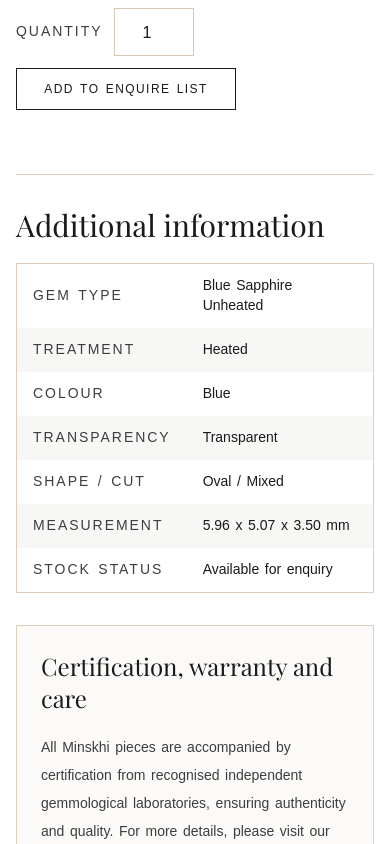
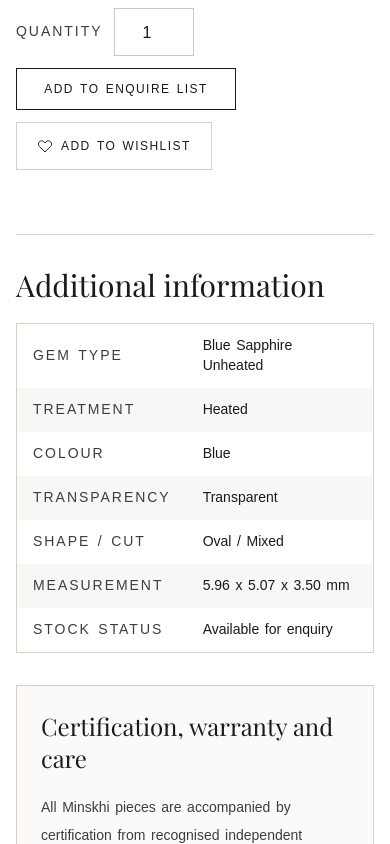
Before and after one commit to werahare/minskhi-next, a Next.js app: page /product/0-87-ct-unheated-blue-sapphire in a window 390 px wide. Shown: the part 1100-1944 px from the top of the page. Built offline with nearby package versions, Linux system fonts and the light colour scheme; a web font is replaced by a local one.

Commit message:
Add wishlist functionality

```diff
--- a/src/app/sitemap.ts
+++ b/src/app/sitemap.ts
@@ -15,6 +15,7 @@ export default function sitemap(): MetadataRoute.Sitemap {
     "/book-a-consultation",
     "/journal",
     "/contact",
+    "/wishlist",
     "/enquiry-list",
     ...Object.keys(staticPages).map((slug) => `/${slug}`),
     ...products.map((product) => `/product/${product.slug}`),
--- /dev/null
+++ b/src/app/wishlist/page.tsx
@@ -0,0 +1,20 @@
+import { WishlistList } from "@/components/wishlist/WishlistList";
+import { products } from "@/lib/products";
+import { pageMetadata } from "@/lib/seo";
+
+export const metadata = pageMetadata("Wishlist", "Review your saved Minskhi pieces.", "/wishlist");
+
+export default function WishlistPage() {
+  return (
+    <section className="container-shell py-16">
+      <p className="text-xs uppercase tracking-[0.24em] text-gold">Saved pieces</p>
+      <h1 className="mt-3 font-serif text-5xl">Wishlist</h1>
+      <p className="mt-4 max-w-2xl text-sm leading-7 text-mink">
+        Save favourite gemstones and jewellery while browsing, then add selected pieces to your enquiry list.
+      </p>
+      <div className="mt-10">
+        <WishlistList products={products} />
+      </div>
+    </section>
+  );
+}
--- a/src/components/layout/Header.tsx
+++ b/src/components/layout/Header.tsx
@@ -5,6 +5,7 @@ import Image from "next/image";
 import { usePathname } from "next/navigation";
 import { useEffect, useState } from "react";
 import { readEnquiryItems } from "@/lib/enquiry";
+import { readWishlistItems } from "@/lib/wishlist";
 import { AnnouncementBar } from "./AnnouncementBar";
 
 const navItems = [
@@ -20,18 +21,25 @@ const navItems = [
 export function Header() {
   const [open, setOpen] = useState(false);
   const [count, setCount] = useState(0);
+  const [wishlistCount, setWishlistCount] = useState(0);
   const pathname = usePathname();
   const isHome = pathname === "/";
 
   useEffect(() => {
     const update = () =>
       setCount(readEnquiryItems().reduce((total, item) => total + item.quantity, 0));
+    const updateWishlist = () => setWishlistCount(readWishlistItems().length);
     update();
+    updateWishlist();
     window.addEventListener("storage", update);
+    window.addEventListener("storage", updateWishlist);
     window.addEventListener("minskhi-enquiry-updated", update);
+    window.addEventListener("minskhi-wishlist-updated", updateWishlist);
     return () => {
       window.removeEventListener("storage", update);
+      window.removeEventListener("storage", updateWishlist);
       window.removeEventListener("minskhi-enquiry-updated", update);
+      window.removeEventListener("minskhi-wishlist-updated", updateWishlist);
     };
   }, []);
 
@@ -125,8 +133,13 @@ export function Header() {
           <Link href="/shop-2" aria-label="Search" className="transition hover:opacity-70">
             <SearchIcon />
           </Link>
-          <Link href="/enquiry-list" aria-label="Wishlist" className="transition hover:opacity-70">
+          <Link href="/wishlist" aria-label="Wishlist" className="relative transition hover:opacity-70">
             <HeartIcon />
+            {wishlistCount ? (
+              <span className="absolute -right-[13px] -top-[12px] grid h-5 min-w-5 place-items-center rounded-full bg-[#082e2b] px-1 text-[11px] leading-none text-white">
+                {wishlistCount}
+              </span>
+            ) : null}
           </Link>
           <Link href="/enquiry-list" aria-label="Enquiry list" className="relative transition hover:opacity-70">
             <BagIcon />
--- a/src/components/product/ProductCard.tsx
+++ b/src/components/product/ProductCard.tsx
@@ -5,12 +5,17 @@ import { getAttribute } from "@/lib/products";
 import { productImage } from "@/lib/images";
 import type { Product } from "@/lib/types";
 import { AddToEnquiryButton } from "@/components/enquiry/AddToEnquiryButton";
+import { WishlistButton } from "@/components/wishlist/WishlistButton";
 
 export function ProductCard({ product }: { product: Product }) {
   const gemType = getAttribute(product, ["Gem Type"]);
 
   return (
     <article className="group relative border border-[#dfd1c0] bg-white p-4 text-center transition duration-500 before:pointer-events-none before:absolute before:inset-2 before:border before:border-[#f3eee8] before:content-[''] hover:-translate-y-1 hover:border-[#b99f76] hover:shadow-[0_24px_70px_rgba(36,28,19,0.10)]">
+      <WishlistButton
+        slug={product.slug}
+        className="absolute right-7 top-7 z-20 h-10 w-10 rounded-full border-[#e8dccf] bg-white/90 shadow-[0_12px_34px_rgba(36,28,19,0.10)] backdrop-blur"
+      />
       <Link href={`/product/${product.slug}`} className="relative block overflow-hidden bg-[#fbfaf7]">
         <span className="pointer-events-none absolute inset-0 z-10 bg-[radial-gradient(circle_at_50%_42%,rgba(255,255,255,0.12),transparent_62%)] opacity-0 transition duration-500 group-hover:opacity-100" />
         <div className="relative aspect-[700/798]">
--- a/src/components/product/ProductInfo.tsx
+++ b/src/components/product/ProductInfo.tsx
@@ -2,6 +2,7 @@ import Link from "next/link";
 import { siteConfig } from "@/config/site";
 import type { Product } from "@/lib/types";
 import { AddToEnquiryButton } from "@/components/enquiry/AddToEnquiryButton";
+import { WishlistButton } from "@/components/wishlist/WishlistButton";
 import { ProductAttributeTable } from "@/components/product/ProductAttributeTable";
 
 export function ProductInfo({ product }: { product: Product }) {
@@ -31,6 +32,11 @@ export function ProductInfo({ product }: { product: Product }) {
           type="number"
         />
         <AddToEnquiryButton slug={product.slug} className="min-w-[220px]" />
+        <WishlistButton
+          slug={product.slug}
+          label
+          className="min-h-12 px-5 text-xs uppercase tracking-[0.12em]"
+        />
       </div>
       <section className="mt-16 border-t border-[#ddcfbf] pt-8">
         <h2 className="mb-5 font-serif text-3xl">Additional information</h2>
--- /dev/null
+++ b/src/components/wishlist/WishlistButton.tsx
@@ -0,0 +1,50 @@
+"use client";
+
+import { useEffect, useState } from "react";
+import { isInWishlist, toggleWishlistItem } from "@/lib/wishlist";
+
+export function WishlistButton({
+  slug,
+  label = false,
+  className = ""
+}: {
+  slug: string;
+  label?: boolean;
+  className?: string;
+}) {
+  const [active, setActive] = useState(false);
+
+  useEffect(() => {
+    setActive(isInWishlist(slug));
+
+    const update = () => setActive(isInWishlist(slug));
+    window.addEventListener("storage", update);
+    window.addEventListener("minskhi-wishlist-updated", update);
+    return () => {
+      window.removeEventListener("storage", update);
+      window.removeEventListener("minskhi-wishlist-updated", update);
+    };
+  }, [slug]);
+
+  return (
+    <button
+      aria-label={active ? "Remove from wishlist" : "Add to wishlist"}
+      aria-pressed={active}
+      className={`inline-flex items-center justify-center gap-2 border border-[#ddcfbf] bg-white text-ink transition hover:border-[#092E2B] hover:text-[#092E2B] ${className}`}
+      onClick={() => setActive(toggleWishlistItem(slug))}
+      type="button"
+    >
+      <svg
+        aria-hidden="true"
+        viewBox="0 0 24 24"
+        className={label ? "h-4 w-4" : "h-5 w-5"}
+        fill={active ? "currentColor" : "none"}
+        stroke="currentColor"
+        strokeWidth="1.4"
+      >
+        <path d="M20.4 5.6c-1.9-1.9-5-1.8-6.8.2L12 7.5l-1.6-1.7c-1.8-2-4.9-2.1-6.8-.2-2 2-1.9 5.3.2 7.4L12 21l8.2-8c2.1-2.1 2.2-5.4.2-7.4Z" />
+      </svg>
+      {label ? <span>{active ? "Saved to wishlist" : "Add to wishlist"}</span> : null}
+    </button>
+  );
+}
--- /dev/null
+++ b/src/components/wishlist/WishlistList.tsx
@@ -0,0 +1,113 @@
+"use client";
+
+import Image from "next/image";
+import Link from "next/link";
+import { useEffect, useMemo, useState } from "react";
+import { AddToEnquiryButton } from "@/components/enquiry/AddToEnquiryButton";
+import { EmptyState } from "@/components/ui/EmptyState";
+import { productImage } from "@/lib/images";
+import { readWishlistItems, writeWishlistItems } from "@/lib/wishlist";
+import type { Product } from "@/lib/types";
+
+export function WishlistList({ products }: { products: Product[] }) {
+  const [slugs, setSlugs] = useState<string[]>([]);
+
+  useEffect(() => {
+    setSlugs(readWishlistItems());
+  }, []);
+
+  const selected = useMemo(
+    () =>
+      slugs
+        .map((slug) => products.find((product) => product.slug === slug))
+        .filter((product): product is Product => Boolean(product)),
+    [products, slugs]
+  );
+
+  function remove(slug: string) {
+    const next = slugs.filter((item) => item !== slug);
+    setSlugs(next);
+    writeWishlistItems(next);
+  }
+
+  function clear() {
+    setSlugs([]);
+    writeWishlistItems([]);
+  }
+
+  if (!selected.length) {
+    return (
+      <EmptyState
+        title="Your wishlist is empty"
+        message="Save your favourite Minskhi gemstones and jewellery, then return here to review them."
+        actionHref="/collection"
+        actionLabel="Browse collection"
+      />
+    );
+  }
+
+  return (
+    <div className="grid gap-8 lg:grid-cols-[minmax(0,1fr)_320px]">
+      <div className="grid gap-5">
+        {selected.map((product) => (
+          <article
+            className="grid gap-5 border border-[#ddcfbf] bg-white p-4 shadow-[0_18px_60px_rgba(36,28,19,0.05)] sm:grid-cols-[150px_minmax(0,1fr)] sm:p-5"
+            key={product.slug}
+          >
+            <Link href={`/product/${product.slug}`} className="relative aspect-square overflow-hidden bg-[#fbfaf7]">
+              <Image
+                src={productImage(product.mainImage)}
+                alt={product.name}
+                fill
+                sizes="150px"
+                className="object-cover transition duration-700 hover:scale-105"
+              />
+            </Link>
+            <div className="flex min-w-0 flex-col justify-between gap-5">
+              <div>
+                <p className="text-[11px] uppercase tracking-[0.22em] text-[#9a8262]">
+                  {product.categories[0]?.replace(">", "/") ?? "Minskhi"}
+                </p>
+                <h2 className="mt-3 font-serif text-2xl leading-tight text-ink">
+                  <Link className="transition hover:text-[#092E2B]" href={`/product/${product.slug}`}>
+                    {product.name}
+                  </Link>
+                </h2>
+                <p className="mt-3 text-sm text-mink">{product.sku ? `SKU ${product.sku}` : "SKU available on enquiry"}</p>
+              </div>
+              <div className="flex flex-wrap gap-3">
+                <AddToEnquiryButton slug={product.slug} className="min-w-[190px]" />
+                <button
+                  className="border border-[#ddcfbf] px-5 py-3 text-xs uppercase tracking-[0.12em] text-mink transition hover:border-[#092E2B] hover:text-[#092E2B]"
+                  onClick={() => remove(product.slug)}
+                  type="button"
+                >
+                  Remove
+                </button>
+              </div>
+            </div>
+          </article>
+        ))}
+      </div>
+      <aside className="h-fit border border-[#ddcfbf] bg-white p-6">
+        <h2 className="font-serif text-2xl text-ink">Wishlist</h2>
+        <p className="mt-3 text-sm leading-7 text-mink">
+          You have saved {selected.length} {selected.length === 1 ? "piece" : "pieces"}.
+        </p>
+        <Link
+          href="/collection"
+          className="mt-6 inline-flex w-full justify-center bg-ink px-5 py-3 text-xs uppercase tracking-[0.14em] text-white transition hover:bg-[#092E2B]"
+        >
+          Continue browsing
+        </Link>
+        <button
+          className="mt-3 inline-flex w-full justify-center border border-ink px-5 py-3 text-xs uppercase tracking-[0.14em] text-ink transition hover:border-[#092E2B] hover:text-[#092E2B]"
+          onClick={clear}
+          type="button"
+        >
+          Clear wishlist
+        </button>
+      </aside>
+    </div>
+  );
+}
--- /dev/null
+++ b/src/lib/wishlist.ts
@@ -0,0 +1,30 @@
+export const wishlistStorageKey = "minskhi-wishlist";
+
+export function readWishlistItems(): string[] {
+  if (typeof window === "undefined") return [];
+  try {
+    const value = window.localStorage.getItem(wishlistStorageKey);
+    const parsed = value ? (JSON.parse(value) as unknown) : [];
+    return Array.isArray(parsed) ? parsed.filter((item): item is string => typeof item === "string") : [];
+  } catch {
+    return [];
+  }
+}
+
+export function writeWishlistItems(slugs: string[]) {
+  const unique = Array.from(new Set(slugs));
+  window.localStorage.setItem(wishlistStorageKey, JSON.stringify(unique));
+  window.dispatchEvent(new Event("minskhi-wishlist-updated"));
+}
+
+export function isInWishlist(slug: string) {
+  return readWishlistItems().includes(slug);
+}
+
+export function toggleWishlistItem(slug: string) {
+  const items = readWishlistItems();
+  const exists = items.includes(slug);
+  const next = exists ? items.filter((item) => item !== slug) : [...items, slug];
+  writeWishlistItems(next);
+  return !exists;
+}
```
